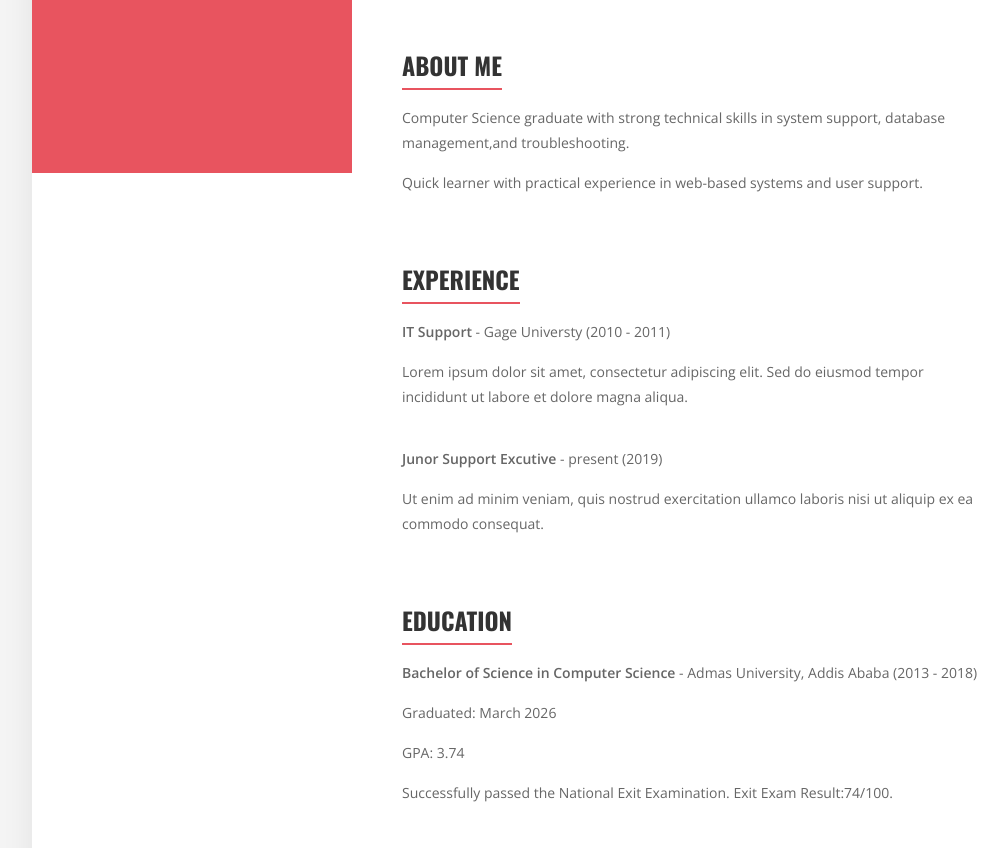
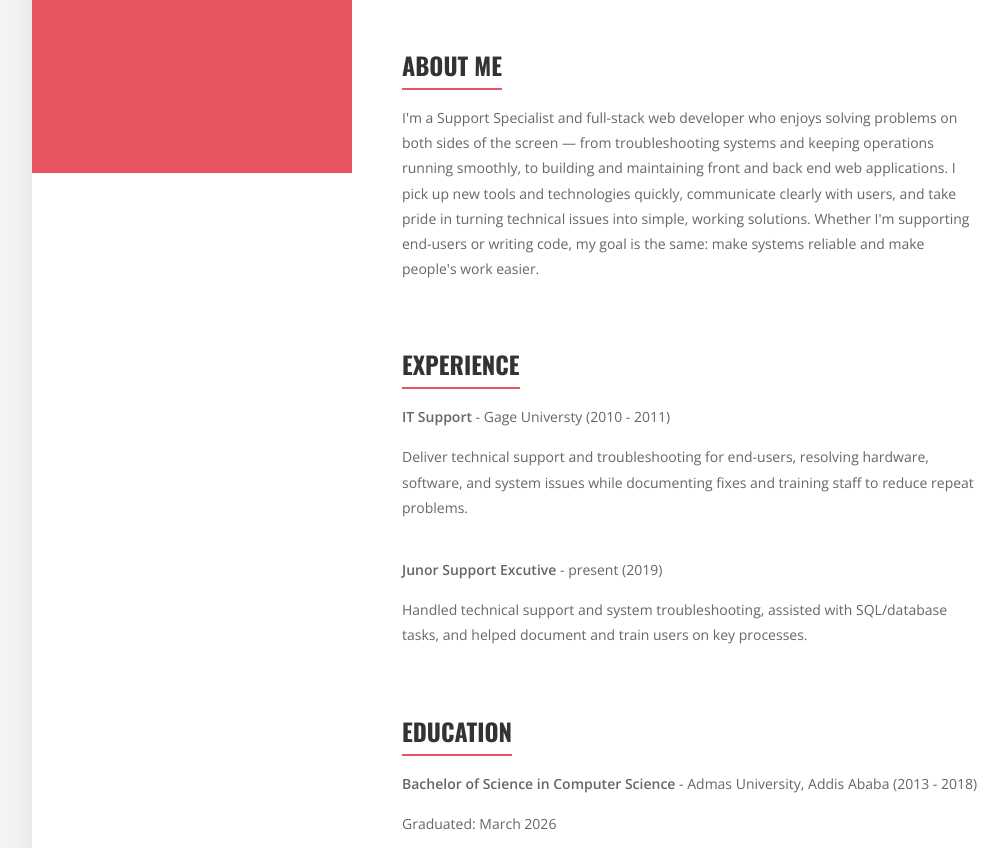
Before and after one commit to HailmichaelM/My-Portfolio, a plain HTML site: page index.html in a window 1280 px wide. Shown: the part 587-1435 px from the top of the page, without its empty margins (108-1116 px from the left). Drawn offline with nearby package versions, Linux system fonts and the light colour scheme.

Commit message:
index.html

```diff
--- a/index.html
+++ b/index.html
@@ -301,18 +301,23 @@
       <!-- ABOUT SECTION -->
       <section id="about" class="content-section">
         <h2>About Me</h2>
-        <p> Computer Science graduate with strong technical skills in system support, database management,and troubleshooting.</p>
-        <p>Quick learner with practical experience in web-based systems and user support.</p>
+        <p> I'm a Support Specialist and full-stack web developer who enjoys solving problems on both sides of the screen
+			— from troubleshooting systems and keeping operations running smoothly, to building and maintaining front and
+			back end web applications. I pick up new tools and technologies quickly, communicate clearly with users, and
+			take pride in turning technical issues into simple, working solutions. Whether I'm supporting end-users or writing code,
+			my goal is the same: make systems reliable and make people's work easier.</p>
+
       </section>
 
       <!-- EXPERIENCE SECTION -->
       <section id="experience" class="content-section">
         <h2>Experience</h2>
         <p><strong>IT Support</strong> - Gage Universty (2010 - 2011)</p>
-        <p>Lorem ipsum dolor sit amet, consectetur adipiscing elit. Sed do eiusmod tempor incididunt ut labore et dolore magna aliqua.</p>
+        <p>Deliver technical support and troubleshooting for end-users, resolving hardware, software, and system issues
+			while documenting fixes and training staff to reduce repeat problems.</p>
         <br>
         <p><strong>Junor Support Excutive</strong> - present (2019)</p>
-        <p>Ut enim ad minim veniam, quis nostrud exercitation ullamco laboris nisi ut aliquip ex ea commodo consequat.</p>
+        <p>Handled technical support and system troubleshooting, assisted with SQL/database tasks, and helped document and train users on key processes.</p>
       </section>
 
       <!-- EDUCATION SECTION -->
```
